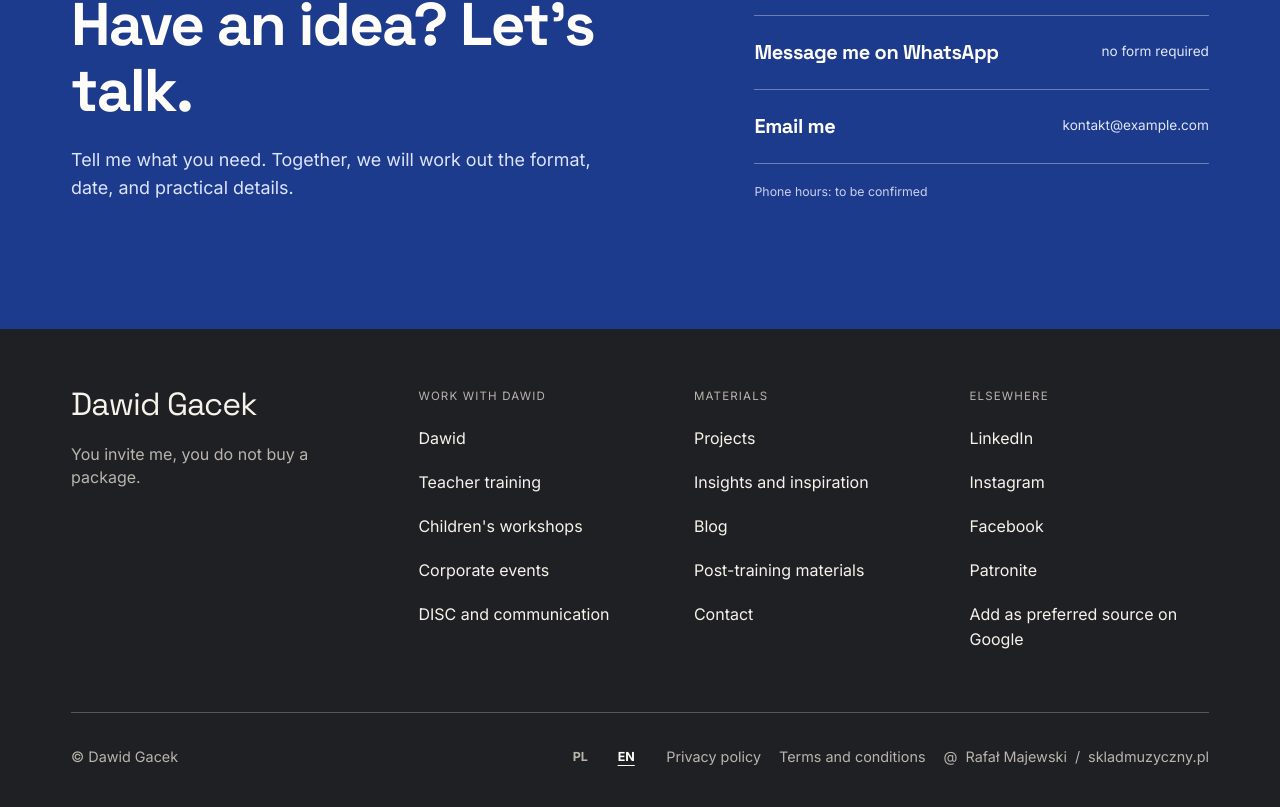
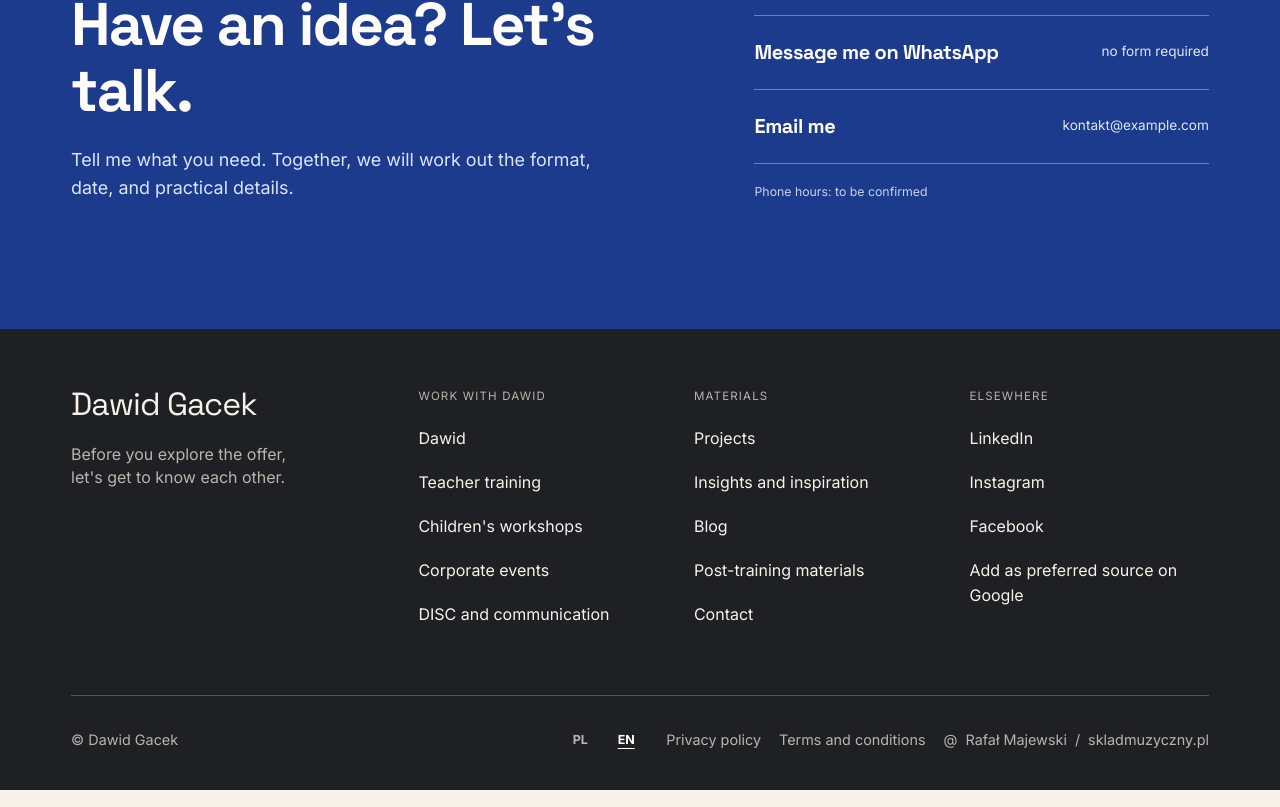
Before and after one commit to RafalWojciechRolsky/david-gacek-portfolio, a Next.js app: page /en/boomwhackers-teacher-training in a window 1280 px wide. Shown: the part 8128-8935 px from the top of the page. Built offline with nearby package versions, Linux system fonts and the light colour scheme; no server answers.

Commit message:
feat: adopt meeting-first tagline, remove Patronite, and spell out  record wording

```diff
--- a/src/app/globals.css
+++ b/src/app/globals.css
@@ -918,6 +918,9 @@ img {
 }
 
 .proof-heading h2 {
+  /* Najdłuższy wyraz "Doświadczenie," musi zmieścić się w wąskiej kolumnie sticky,
+     inaczej przelewa ją w stronę listy dowodów. */
+  font-size: clamp(2.15rem, 3.6vw, 3.5rem);
   hyphens: none;
   word-break: normal;
   overflow-wrap: normal;
--- a/src/components/chrome/Footer.tsx
+++ b/src/components/chrome/Footer.tsx
@@ -49,7 +49,6 @@ export function Footer({ locale, currentPage }: FooterProps) {
             <a href={siteConfig.externalLinks.linkedin.href}>{siteConfig.externalLinks.linkedin.label}</a>
             <a href={siteConfig.externalLinks.instagram.href}>{siteConfig.externalLinks.instagram.label}</a>
             <a href={siteConfig.externalLinks.facebook.href}>{siteConfig.externalLinks.facebook.label}</a>
-            <a href={siteConfig.externalLinks.patronite.href}>{siteConfig.externalLinks.patronite.label}</a>
             <a
               href={preferredSourceUrl()}
               target="_blank"
--- a/src/content/site-config.json
+++ b/src/content/site-config.json
@@ -23,11 +23,6 @@
       "label": "Facebook",
       "href": "https://www.facebook.com/larry.vikowski",
       "external": true
-    },
-    "patronite": {
-      "label": "Patronite",
-      "href": "https://patronite.pl/BliskoBrzmi%C4%85cy",
-      "external": true
     }
   },
   "creatorLinks": {
--- a/src/content/site-visuals.json
+++ b/src/content/site-visuals.json
@@ -249,8 +249,8 @@
       }
     },
     "heroCaption": {
-      "pl": "Historyczny rekord GWR z 2016 roku.",
-      "en": "A historic GWR record from 2016."
+      "pl": "Historyczny rekord Guinnessa z 2016 roku.",
+      "en": "A historic Guinness World Record from 2016."
     },
     "toneBySection": {
       "pl": {
--- a/src/lib/json-ld.ts
+++ b/src/lib/json-ld.ts
@@ -71,7 +71,6 @@ export function buildIdentityJsonLd(locale: Locale): JsonLdObject[] {
         siteConfig.externalLinks.linkedin.href,
         siteConfig.externalLinks.instagram.href,
         siteConfig.externalLinks.facebook.href,
-        siteConfig.externalLinks.patronite.href,
       ],
     },
     {
--- a/src/lib/types.ts
+++ b/src/lib/types.ts
@@ -517,7 +517,6 @@ export interface SiteConfig {
     linkedin: LinkItem;
     instagram: LinkItem;
     facebook: LinkItem;
-    patronite: LinkItem;
   };
   /** Linki creditu wykonawcy projektu. */
   creatorLinks: {
--- a/src/messages/ui.json
+++ b/src/messages/ui.json
@@ -41,7 +41,7 @@
       "preferredSource": "Dodaj jako źródło w Google"
     },
     "footer": {
-      "brandLine": "Zapraszasz mnie, nie kupujesz pakietu.",
+      "brandLine": "Zanim poznasz ofertę, poznajmy się.",
       "workWith": "Współpraca",
       "materials": "Materiały",
       "elsewhere": "Poza stroną",
@@ -190,7 +190,7 @@
       "preferredSource": "Add as preferred source on Google"
     },
     "footer": {
-      "brandLine": "You invite me, you do not buy a package.",
+      "brandLine": "Before you explore the offer, let's get to know each other.",
       "workWith": "Work with Dawid",
       "materials": "Materials",
       "elsewhere": "Elsewhere",
```
Also changed, not shown: src/content/site-content.json, 1 other file (tests, documents, lock files or other folders).
